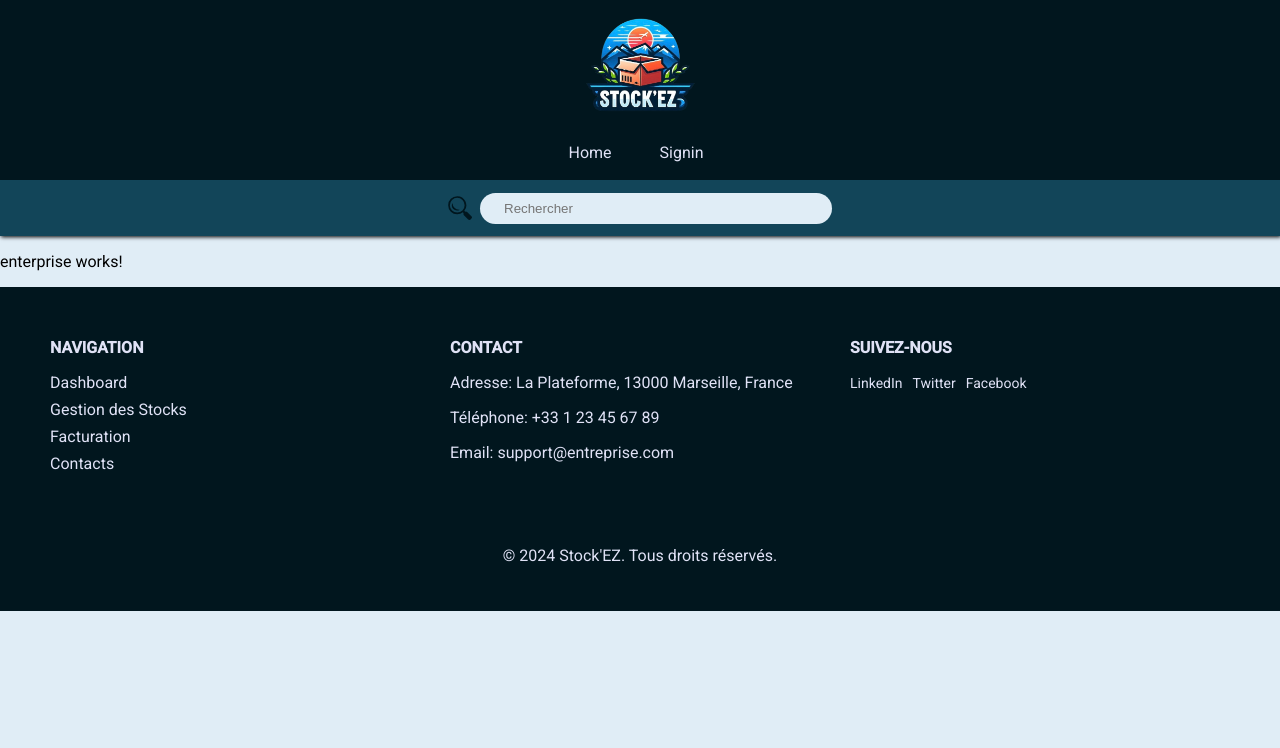
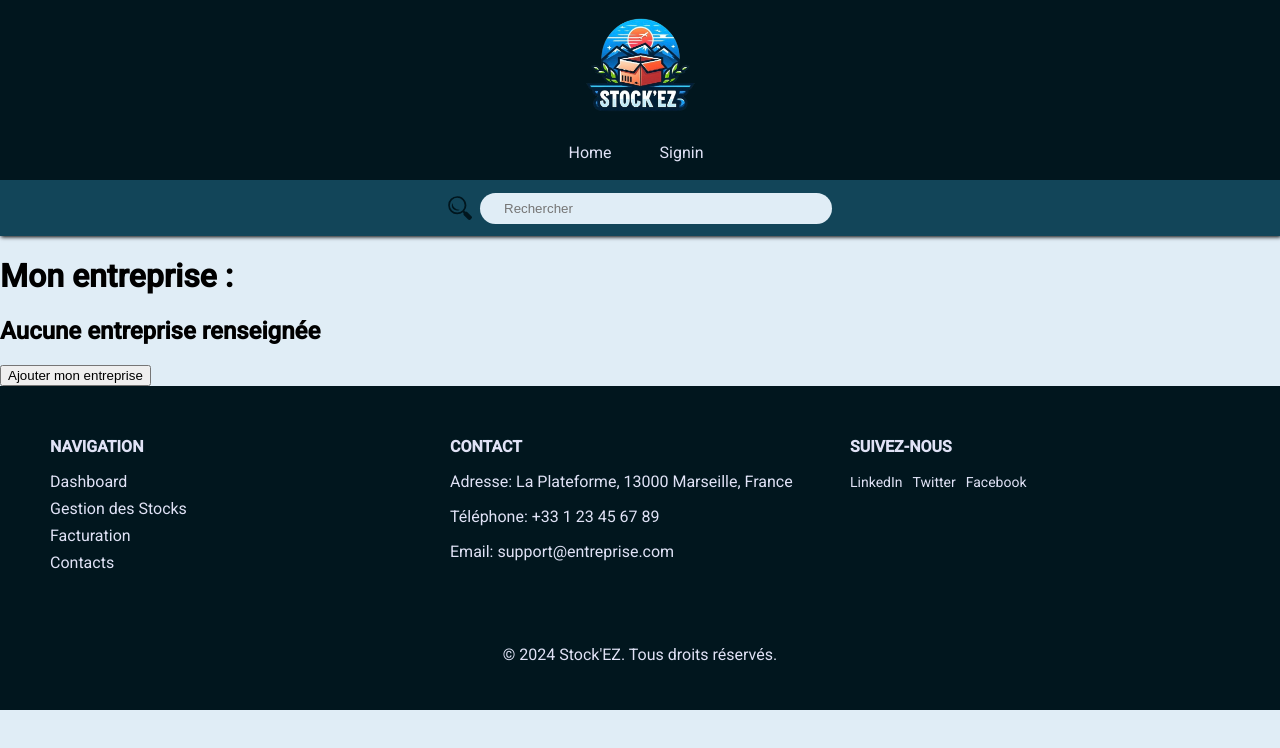
Before and after one commit to DarkMerguez/app-stock, an Angular app in the folder app-stock/: page /enterprise in a window 1280 px wide. Shown: the top 748 px of the page. Built offline with nearby package versions, Linux system fonts and the light colour scheme; no server answers.

Commit message:
Ajout d'un formulaire pour ajouter son entreprise

```diff
--- a/app-stock/src/app/app.routes.ts
+++ b/app-stock/src/app/app.routes.ts
@@ -11,6 +11,7 @@ import { AdminBoardComponent } from './components/admin-board/admin-board.compon
 import { ProfileComponent } from './components/profile/profile.component';
 import { AuthGuard } from '../guards/AuthGuard';
 import { AdminGuard } from '../guards/AdminGuard';
+import { FormAddEnterpriseComponent } from './components/form-add-enterprise/form-add-enterprise.component';
 
 export const routes: Routes = [
     {path : "signup",component:SignupComponent},
@@ -21,6 +22,7 @@ export const routes: Routes = [
     {path : "product-details/:id",component : ProductDetailsComponent},
     {path : "admin-board",component:AdminBoardComponent, canActivate: [AdminGuard]},
     {path : "profile",component:ProfileComponent, canActivate: [AuthGuard]},
+    {path : "add-enterprise",component:FormAddEnterpriseComponent, canActivate: [AuthGuard]},
     {path : "" || "home",component:HomeComponent},
     {path :"**",component:NotFoundComponent}
 ];
--- a/app-stock/src/app/components/enterprise/enterprise.component.html
+++ b/app-stock/src/app/components/enterprise/enterprise.component.html
@@ -1 +1,12 @@
-<p>enterprise works!</p>
+<h1>Mon entreprise :</h1>
+
+<div class="cardEnterprise">
+    @if (user.EnterpriseId) {
+        <p>Kikou</p>
+    } @else {
+        <h2>Aucune entreprise renseignée</h2>
+        <button routerLink="/add-enterprise">Ajouter mon entreprise</button>
+    }
+
+
+</div>
--- a/app-stock/src/app/components/enterprise/enterprise.component.ts
+++ b/app-stock/src/app/components/enterprise/enterprise.component.ts
@@ -1,12 +1,27 @@
-import { Component } from '@angular/core';
+import { Component, inject, OnInit } from '@angular/core';
+import { ApiService } from '../../../services/api.service';
+import { User } from '../../../utils/interfaces/user';
+import { RouterLink } from '@angular/router';
 
 @Component({
   selector: 'app-enterprise',
   standalone: true,
-  imports: [],
+  imports: [RouterLink],
   templateUrl: './enterprise.component.html',
   styleUrl: './enterprise.component.css'
 })
-export class EnterpriseComponent {
+export class EnterpriseComponent implements OnInit {
+
+  private apiService = inject(ApiService);
+
+  user: User = {} as User;
+
+  ngOnInit(): void {
+    this.apiService.getUser().subscribe((user: User) => {
+
+      this.user = user;
+
+    });
+  }
 
 }
--- /dev/null
+++ b/app-stock/src/app/components/form-add-enterprise/form-add-enterprise.component.html
@@ -0,0 +1,23 @@
+<h1>Ajouter mon entreprise :</h1>
+
+<form [formGroup]="enterpriseGroup" (ngSubmit)="onSubmit()" enctype="multipart/form-data">
+    <input formControlName="name" placeholder="name">
+    <input formControlName="address" placeholder="address">
+    <input formControlName="siret" placeholder="siret">
+
+    <div class="form-group">
+        <select id="EnterpriseCategoryId" formControlName="EnterpriseCategoryId" class="form-control">
+            <!-- Option par défaut non sélectionnable -->
+            <option value="" disabled selected>Category</option>
+            <!-- Utilisation de *ngFor pour itérer sur les catégories -->
+            <option *ngFor="let enterpriseCategory of enterpriseCategories$ | async" [value]="enterpriseCategory.id">
+                {{ enterpriseCategory.title }}
+            </option>
+        </select>
+    </div>
+
+    <!-- Intégration de l'upload de fichier dans le même formulaire -->
+    <input type="file" name="image" id="image">
+
+    <button type="submit" [disabled]="!enterpriseGroup.valid">Ajouter l'entreprise'</button>
+</form>
--- /dev/null
+++ b/app-stock/src/app/components/form-add-enterprise/form-add-enterprise.component.ts
@@ -0,0 +1,66 @@
+import { Component, inject } from '@angular/core';
+import { FormControl, FormGroup, Validators } from '@angular/forms';
+import { ApiService } from '../../../services/api.service';
+
+@Component({
+  selector: 'app-form-add-enterprise',
+  standalone: true,
+  imports: [],
+  templateUrl: './form-add-enterprise.component.html',
+  styleUrl: './form-add-enterprise.component.css'
+})
+export class FormAddEnterpriseComponent {
+
+  enterpriseGroup = new FormGroup({
+    name : new FormControl<string>("",[
+      Validators.required
+    ]),
+    address : new FormControl<string>("",[
+      Validators.required
+    ]),
+    siret : new FormControl<number | null>(null,[
+      Validators.required
+    ]),
+    EnterpriseCategoryId: new FormControl<string>("", [
+      Validators.required
+    ])
+  });
+
+  private api = inject(ApiService);
+
+  enterpriseCategories$ = this.api.getEnterpriseCategories();
+
+
+  onSubmit() {
+    if (this.enterpriseGroup.valid) {
+      const formData = new FormData();
+
+      // Ajouter les valeurs du formulaire au FormData
+      formData.append('name', this.enterpriseGroup.get('name')?.value ?? '');
+      formData.append('address', this.enterpriseGroup.get('address')?.value ?? '');
+      formData.append('siret', (this.enterpriseGroup.get('siret')?.value ?? '').toString());
+      formData.append('EnterpriseCategoryId', this.enterpriseGroup.get('EnterpriseCategoryId')?.value ?? '');
+
+      // Récupérer les fichiers sélectionnés et les ajouter au FormData
+      const fileInput = document.getElementById('images') as HTMLInputElement;
+      if (fileInput && fileInput.files) {
+        Array.from(fileInput.files).forEach(file => {
+          formData.append('images', file);
+        });
+      }
+
+      // Appeler l'API avec FormData
+      this.api.addProductWithImages(formData).subscribe({
+        next: (response: any) => {  // Ajoutez le type 'any' ici
+          console.log('Produit ajouté avec succès', response);
+        },
+        error: (err: any) => {  // Ajoutez le type 'any' ici
+          console.error('Erreur lors de l\'ajout du produit', err);
+        }
+      });
+    } else {
+      console.log('Formulaire non valide');
+    }
+  }
+
+}
--- a/app-stock/src/app/components/profile/profile.component.ts
+++ b/app-stock/src/app/components/profile/profile.component.ts
@@ -28,7 +28,7 @@ avatar: Image = {} as Image;
 ngOnInit(): void {
   this.apiService.getUser().subscribe((user: User) => {
     const imageId = user.ImageId; // Récupère ImageId depuis l'objet user
-
+    console.log(user.firstName);
     // Ensuite, appelle l'API pour récupérer l'image correspondante
     if (imageId) {
       this.apiService.getAvatar(imageId).subscribe((avatar: Image) => {
--- a/app-stock/src/services/api.service.ts
+++ b/app-stock/src/services/api.service.ts
@@ -4,6 +4,7 @@ import { Product, Products } from '../utils/interfaces/product';
 import { Image } from '../utils/interfaces/image';
 import { forkJoin, Observable, switchMap, tap } from 'rxjs';
 import { ProductCategories } from '../utils/interfaces/productCategory';
+import { EnterpriseCategories } from '../utils/interfaces/';
 import { AuthService } from './auth.service';
 import { User } from '../utils/interfaces/user';
 
@@ -27,6 +28,10 @@ export class ApiService {
 
   public getProductCategories(): Observable<ProductCategories> {
     return this.http.get<ProductCategories>("http://localhost:8051/productcategories");
+  }
+
+  public getEnterpriseCategories(): Observable<EnterpriseCategories> {
+    return this.http.get<EnterpriseCategories>("http://localhost:8051/enterprisecategories");
   }
 
  // Méthode pour uploader une image avec FormData
```
Also changed, not shown: app-stock/src/utils/interfaces/enterprise.ts (added, +10 -0 lines), app-stock/src/app/components/form-add-enterprise/form-add-enterprise.component.css (added), 2 other files (tests, documents, lock files or other folders).
